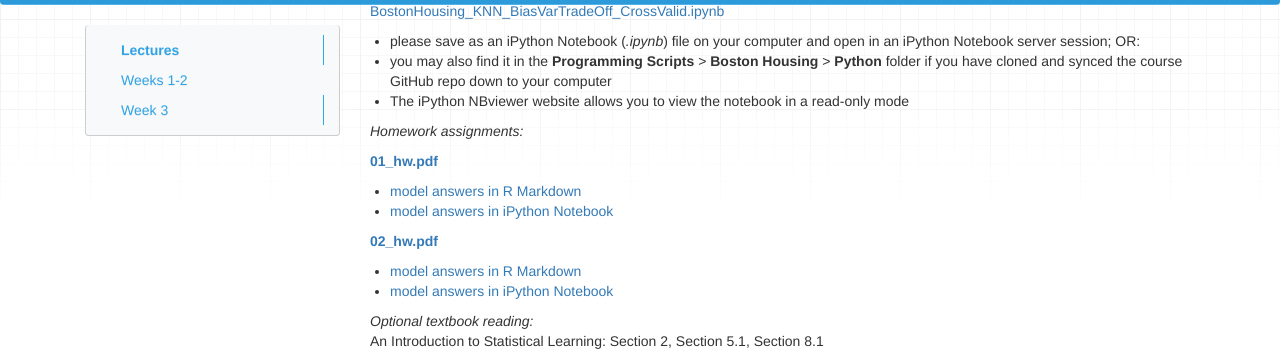
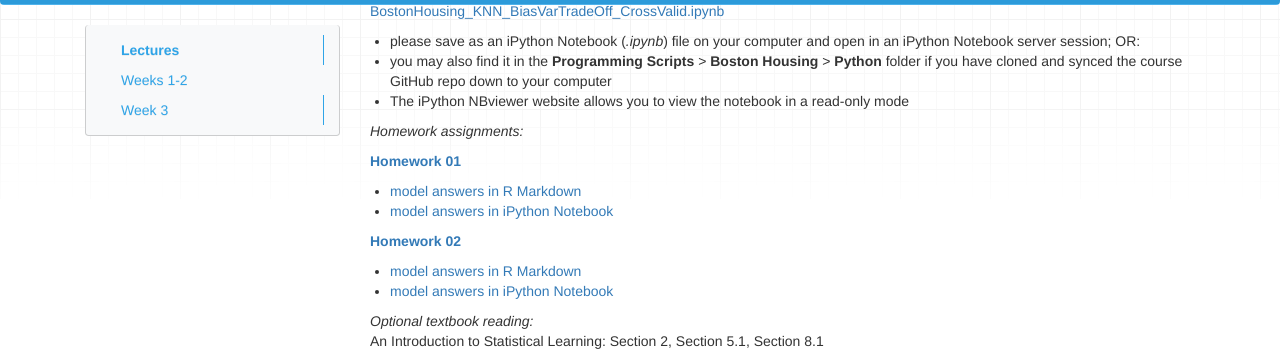
Before and after one commit to ChicagoBoothML/MachineLearning_Fall2015, an MkDocs documentation site: the page built from docs/Syllabus.md, in a window 1280 px wide and 900 px high, scrolled down 922 px. Shown: the part 107-458 px from the top of the window. Built offline with MkDocs 1.6.1, drawn with Linux system fonts in a browser that asks for light colours; nearby versions of some CDN libraries; old or Windows-style settings are respelled for this version of MkDocs.

Commit message:
minor edit

```diff
--- a/docs/Syllabus.md
+++ b/docs/Syllabus.md
@@ -44,12 +44,12 @@ if you have cloned and synced the course GitHub repo down to your computer
 
 _Homework assignments:_ <br>
 
-[**01_hw.pdf**](Syllabus/01_hw.pdf)
+[**Homework 01**](Syllabus/01_hw.pdf)
 
 - [model answers in R Markdown](https://raw.githubusercontent.com/ChicagoBoothML/MachineLearning_Fall2015/master/Programming%20Scripts/Used%20Cars/R/UsedCars_HW01ans.Rmd)
 - [model answers in iPython Notebook](https://github.com/ChicagoBoothML/MachineLearning_Fall2015/blob/master/Programming%20Scripts/Used%20Cars/Python/UsedCars_HW01ans.ipynb)
 
-[**02_hw.pdf**](Syllabus/02_hw.pdf)
+[**Homework 02**](Syllabus/02_hw.pdf)
 
 - [model answers in R Markdown](https://raw.githubusercontent.com/ChicagoBoothML/MachineLearning_Fall2015/master/Programming%20Scripts/Used%20Cars/R/UsedCars_HW02ans.Rmd)
 - [model answers in iPython Notebook](https://github.com/ChicagoBoothML/MachineLearning_Fall2015/blob/master/Programming%20Scripts/Used%20Cars/Python/UsedCars_HW02ans.ipynb)
```
